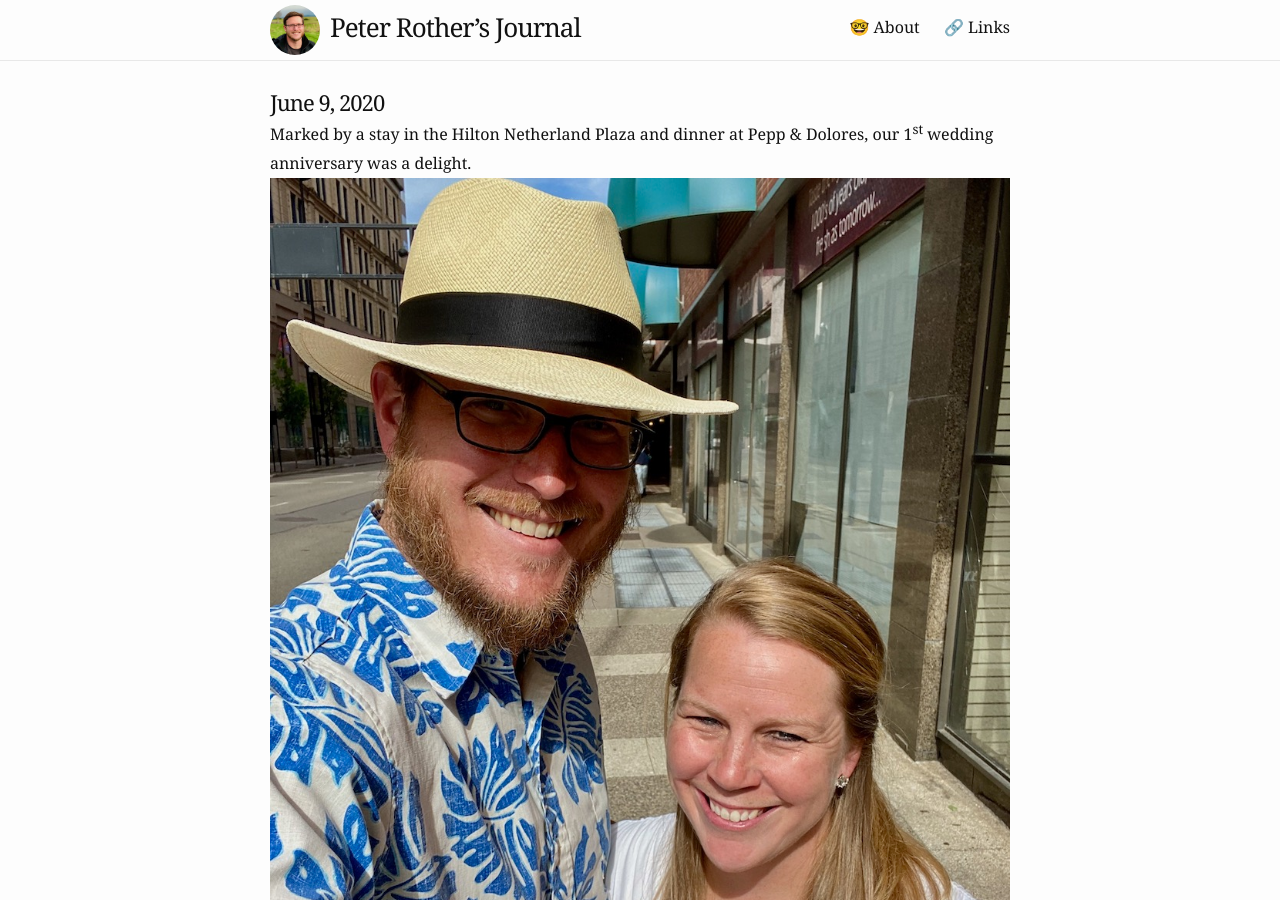
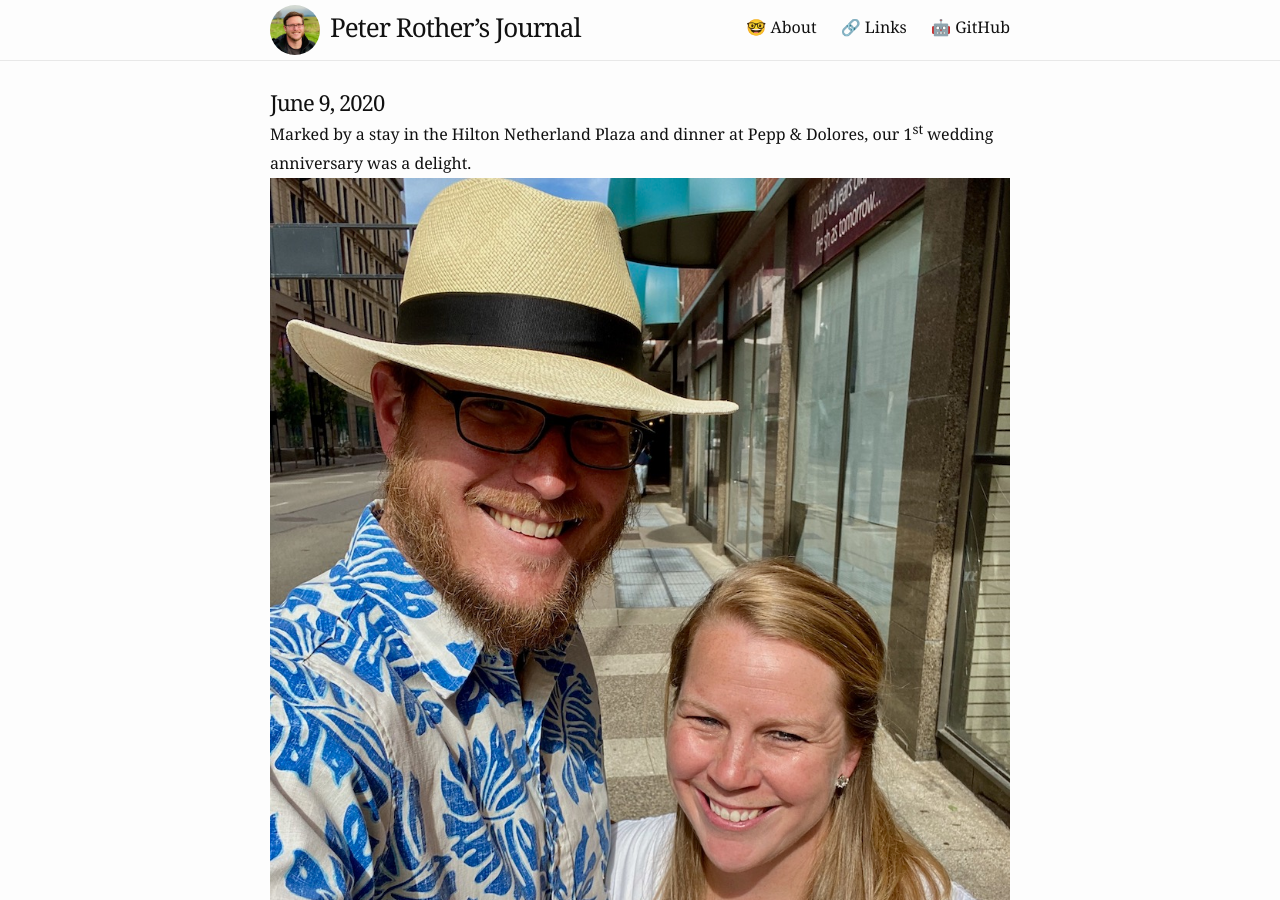
Before and after one commit to peterrother/peterrother.github.io, a Jekyll site: the page built from index.html, in a window 1280 px wide and 900 px high. Built offline with Jekyll 4.4.1, drawn with Linux system fonts in a browser that asks for light colours; the list of posts is cut into pages by our own code.

Commit message:
Add link to GitHub

```diff
--- a/_includes/header.html
+++ b/_includes/header.html
@@ -35,6 +35,7 @@
 						<a class="page-link" href="{{ my_page.url | relative_url }}">{{ my_page.title | escape }}</a>
 						{% endif %}
 					{% endfor %}
+					<a class="page-link" href="https://github.com/peterrother">🤖 GitHub</a>
 				</div>
 			</nav>
 		{% endif %}
```
